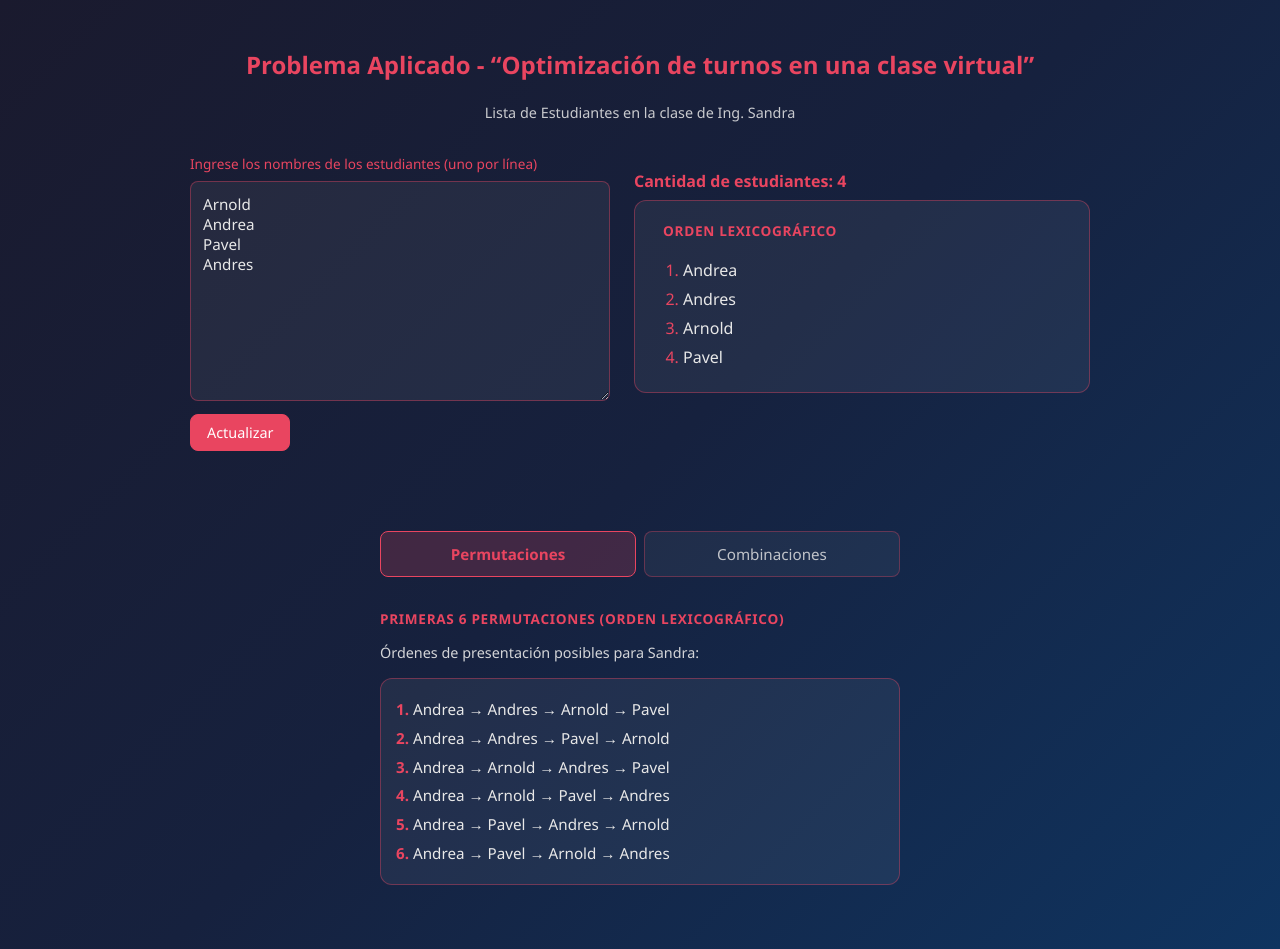
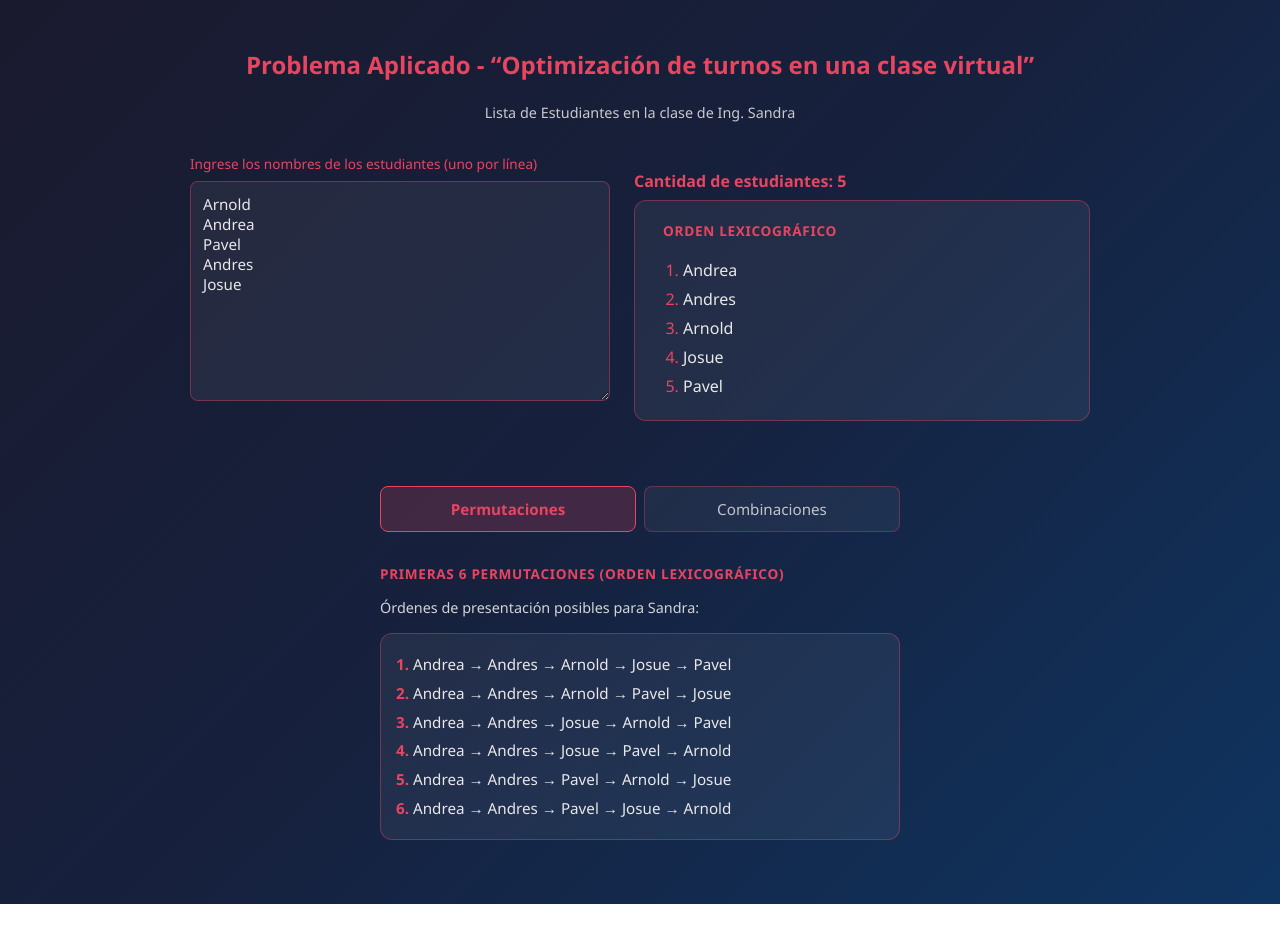
Before and after one commit to suate416/Actividad-1_Grupo4, a plain HTML site: page index.html in a window 1280 px wide. After the commit the page ends 904 px from the top, so only its background shows below. Drawn offline with Linux system fonts and the light colour scheme.

Commit message:
Actualizaciones

```diff
--- a/index.html
+++ b/index.html
@@ -270,8 +270,8 @@
       <textarea id="nombres">Arnold
 Andrea
 Pavel
-Andres</textarea>
-      <button type="button" id="btn-actualizar">Actualizar</button>
+Andres
+Josue</textarea>
     </div>
     <div class="columna-ordenada">
       <p class="n-estudiantes" id="n-estudiantes">Cantidad de estudiantes: 4</p>
--- a/ordenamiento.js
+++ b/ordenamiento.js
@@ -17,7 +17,21 @@ function actualizar() {
   }
 }
 
+function debounce(fn, ms) {
+  let t;
+  return function () {
+    clearTimeout(t);
+    t = setTimeout(fn, ms);
+  };
+}
+
+const nombreAgregado = document.getElementById("nombres");
 const btn = document.getElementById("btn-actualizar");
+
+if (nombreAgregado) {
+  nombreAgregado.addEventListener("input", debounce(actualizar, 180));
+  nombreAgregado.addEventListener("paste", debounce(actualizar, 180));
+}
 if (btn) {
   btn.addEventListener("click", actualizar);
 }
```
